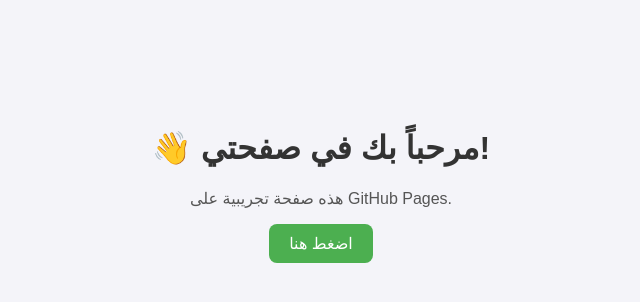
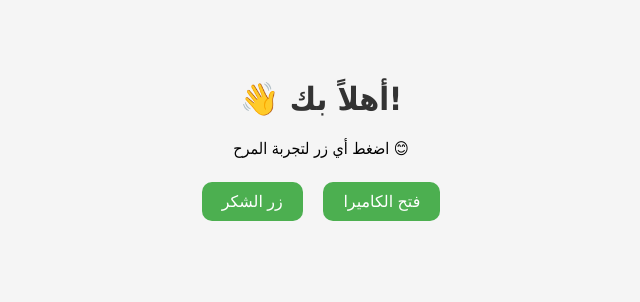
Before and after one commit to dragonsss440-sudo/curly-fishstick, a plain HTML site: page index.html in a window 1280 px wide. Shown: the whole page, without its empty margins (319-959 px from the left). Drawn offline with Linux system fonts and the light colour scheme.

Commit message:
black fish 00
Signed-off-by: black fish <dragonsss440@gmail.com>

```diff
--- a/index.html
+++ b/index.html
@@ -3,19 +3,16 @@
 <head>
   <meta charset="UTF-8">
   <meta name="viewport" content="width=device-width, initial-scale=1.0">
-  <title>مرحباً بك</title>
+  <title>مرحبا بالكاميرا!</title>
   <style>
     body {
-      background-color: #f4f4f9;
-      font-family: Arial, sans-serif;
+      font-family: "Tahoma", sans-serif;
       text-align: center;
-      padding-top: 100px;
+      background-color: #f5f5f5;
+      margin-top: 80px;
     }
     h1 {
       color: #333;
-    }
-    p {
-      color: #555;
     }
     button {
       background-color: #4CAF50;
@@ -23,17 +20,32 @@
       border: none;
       padding: 10px 20px;
       font-size: 16px;
-      border-radius: 8px;
+      border-radius: 10px;
       cursor: pointer;
+      margin: 8px;
     }
     button:hover {
       background-color: #45a049;
     }
+    video {
+      margin-top: 15px;
+      border-radius: 10px;
+      max-width: 90%;
+      display: none;
+    }
   </style>
 </head>
 <body>
-  <h1>👋 مرحباً بك في صفحتي!</h1>
-  <p>هذه صفحة تجريبية على GitHub Pages.</p>
-  <button onclick="alert('شكراً على الزيارة 😄')">اضغط هنا</button>
-</body>
-</html>
+  <h1>👋 أهلاً بك!</h1>
+  <p>اضغط أي زر لتجربة المرح 😊</p>
+
+  <button onclick="alert('شكراً على الزيارة 😄')">زر الشكر</button>
+  <button id="openCam">فتح الكاميرا</button>
+
+  <video id="video" autoplay playsinline></video>
+
+  <script>
+    const video = document.getElementById('video');
+    const openCam = document.getElementById('openCam');
+
+    openCam.addEventListener('click
```
